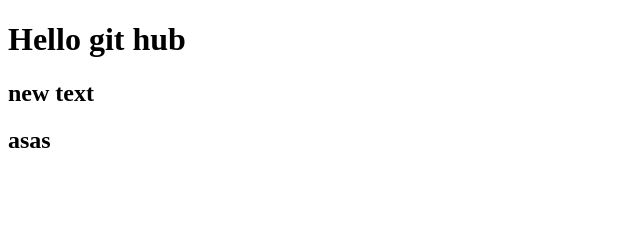
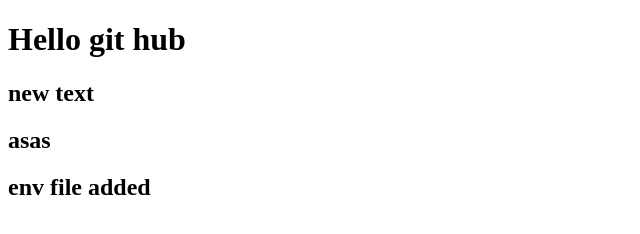
Before and after one commit to akmaljonakhrorov91-lab/task, a plain HTML site: page index.html in a window 1280 px wide. Shown: the whole page, without its empty margins (0-640 px from the left). Drawn offline with Linux system fonts and the light colour scheme.

Commit message:
env file qo'shildi lekin u github korinmaydi

```diff
--- a/index.html
+++ b/index.html
@@ -9,5 +9,6 @@
     <h1>Hello git hub</h1>
     <h2>new text</h2>
     <h2>asas</h2>
+    <h2>env file added</h2>
   </body>
 </html>
```
Also changed, not shown: 1 other file.
